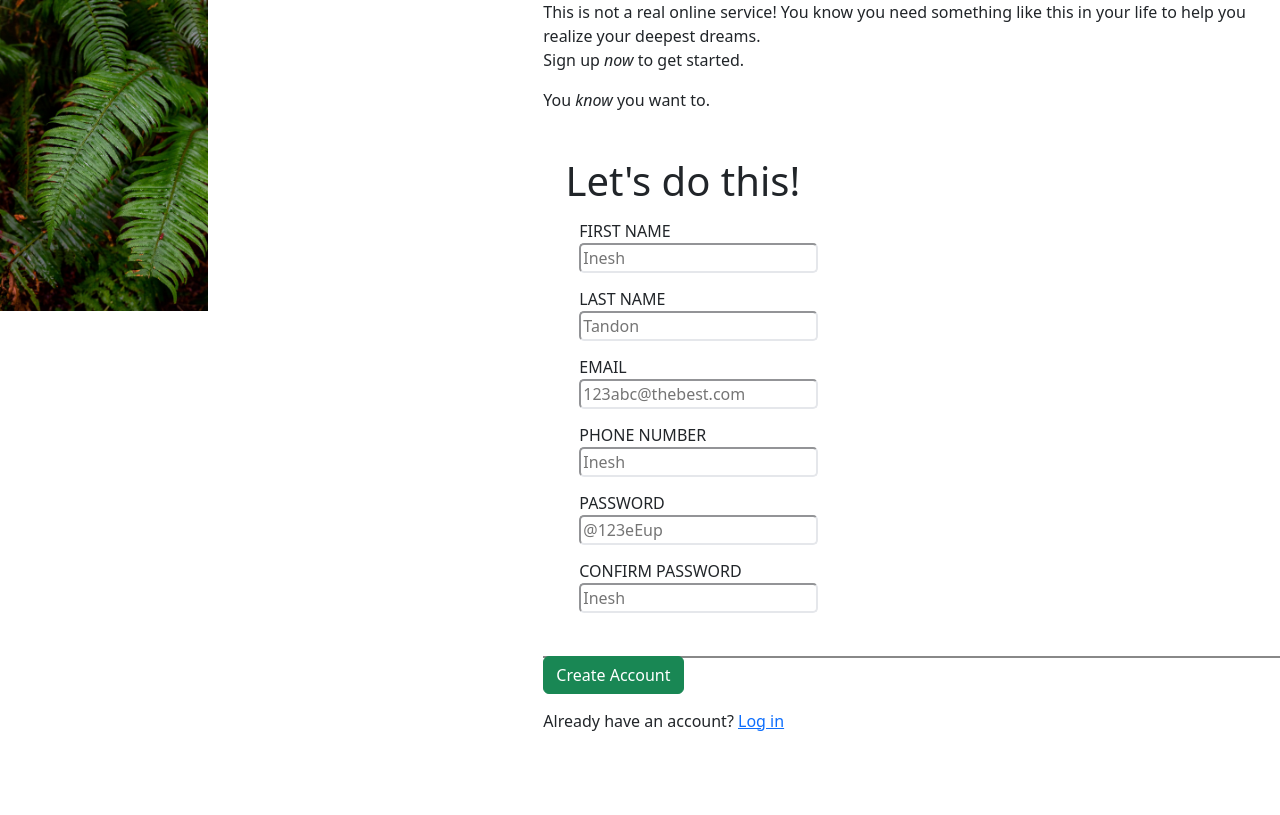
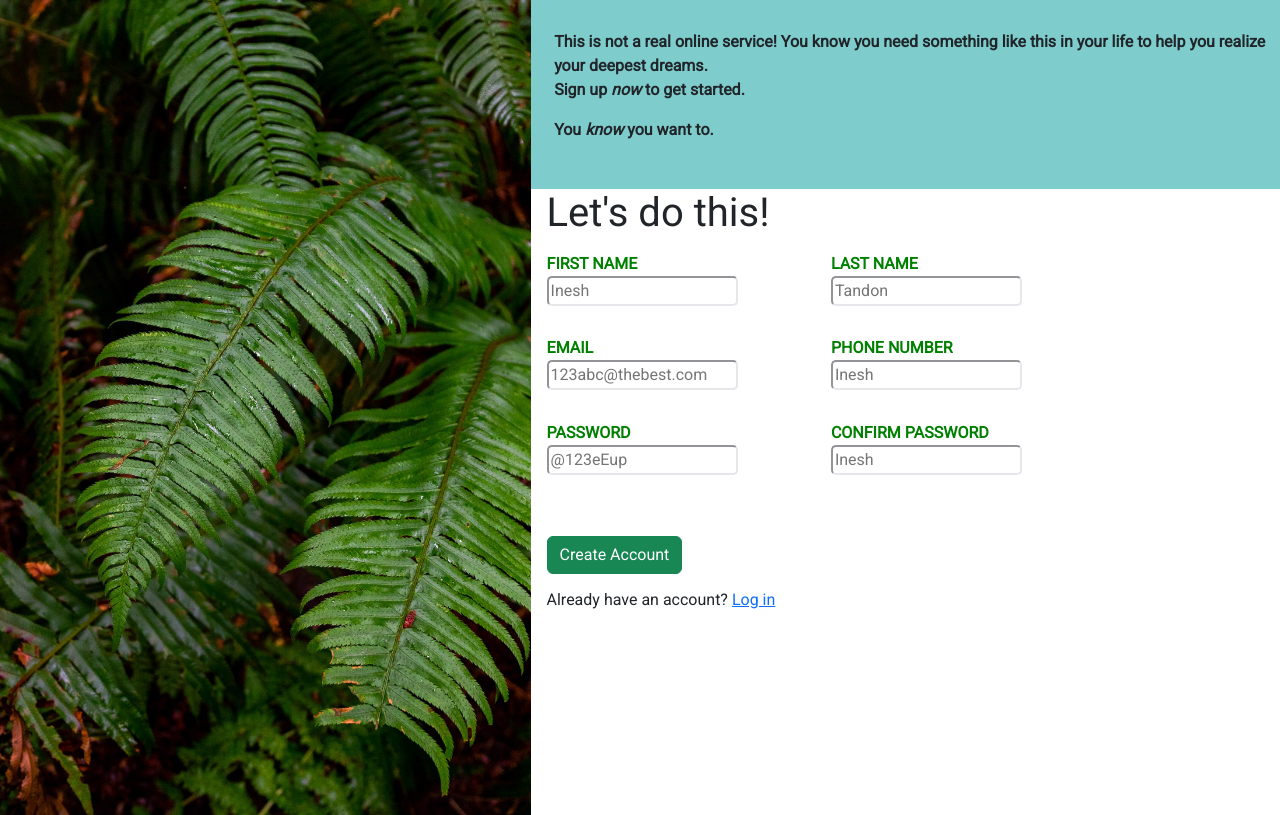
Before and after one commit to Ineshtandy/Sign_Up_Form, a website: page index.html in a window 1280 px wide. Drawn offline with nearby package versions, Linux system fonts and the light colour scheme.

Commit message:
CSS FILE UPDATE fitting image in a div divs side by side border color change and border shadow on focus

```diff
--- a/style.css
+++ b/style.css
@@ -1,46 +1,80 @@
 body{
     /* display: flex; */
+    font-family: 'Roboto', sans-serif;
     margin: 0;
     padding: 0;
 }
 
-img{
-    width: 40%;
+.left{
+    padding: 0;
+}
+.right{
+    padding: 0;
 }
 
-.header{
+img{
+    /* to fill up the image in a div */
+    height: 100%;
+    width: 100%;
+    object-fit: contain;
+}
+
+#header{
     background-color: rgba(21, 163, 163, 0.548);
     padding: 4% 3%;
     font-weight: 700;
 }
 
-.input{
+/* input section */
+
+h1{
+    margin: 0 2%;
+    font-family: 'Roboto', sans-serif;
+}
+
+#input{
     padding: 4% 3%;
     gap: 10px;
     box-shadow: 0px 2px #888;
 }
 
 .input-box{
-    width: 35%;
     margin: 2% 2%;
+    font-family: 'Roboto', sans-serif;
+    font-weight: 700;
+    color: green;
 }
 
-.footer{
-    margin: 5% 3%;
+/* this section is how divs are side by side */
+.input{
+    width: 100%;
+}
+.input-box{
+    display: inline-block;
+    width: 250px;
+}
+
+
+/* input  tag*/
+
+input{
+    border-color: #E5E7EB;
+    border-radius: 5px;
+    box-sizing: border-box;
+    outline: none;
+}
+
+input:focus {
+    border-color: rgb(9, 65, 150);
+    box-shadow: 2px 2px lightblue;
+}
+
+/* footer */
+
+#footer{
+    margin: 6% 2%;
 }
 
 button{
     margin-bottom: 2%;
 }
-
-/* input */
-
-input{
-    border-color: #E5E7EB;
-    border-radius: 5px;
-}
-
-input:focus{
-    border-color: lightblue;
-    box-shadow: 2px 2px lightblue;
-}
```
